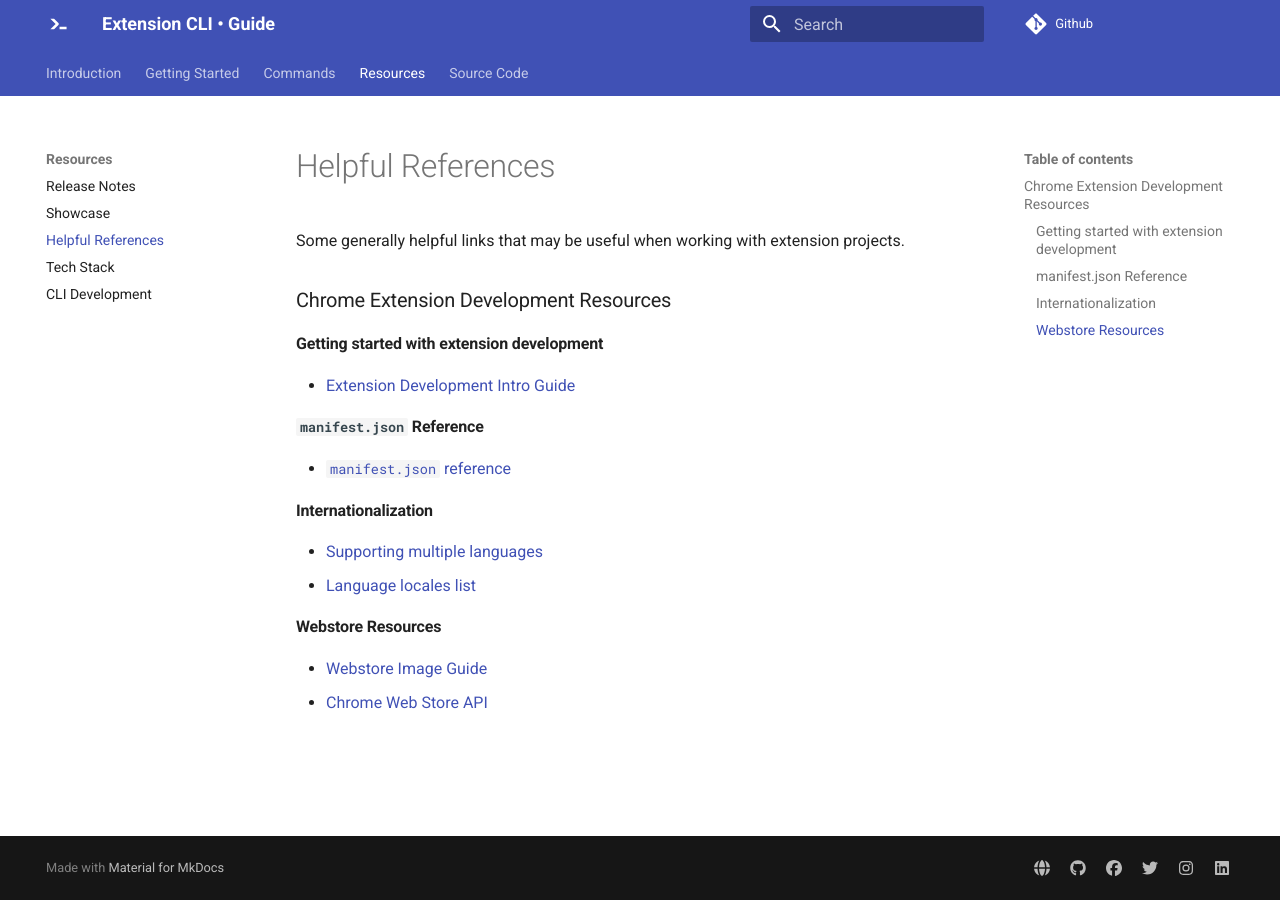
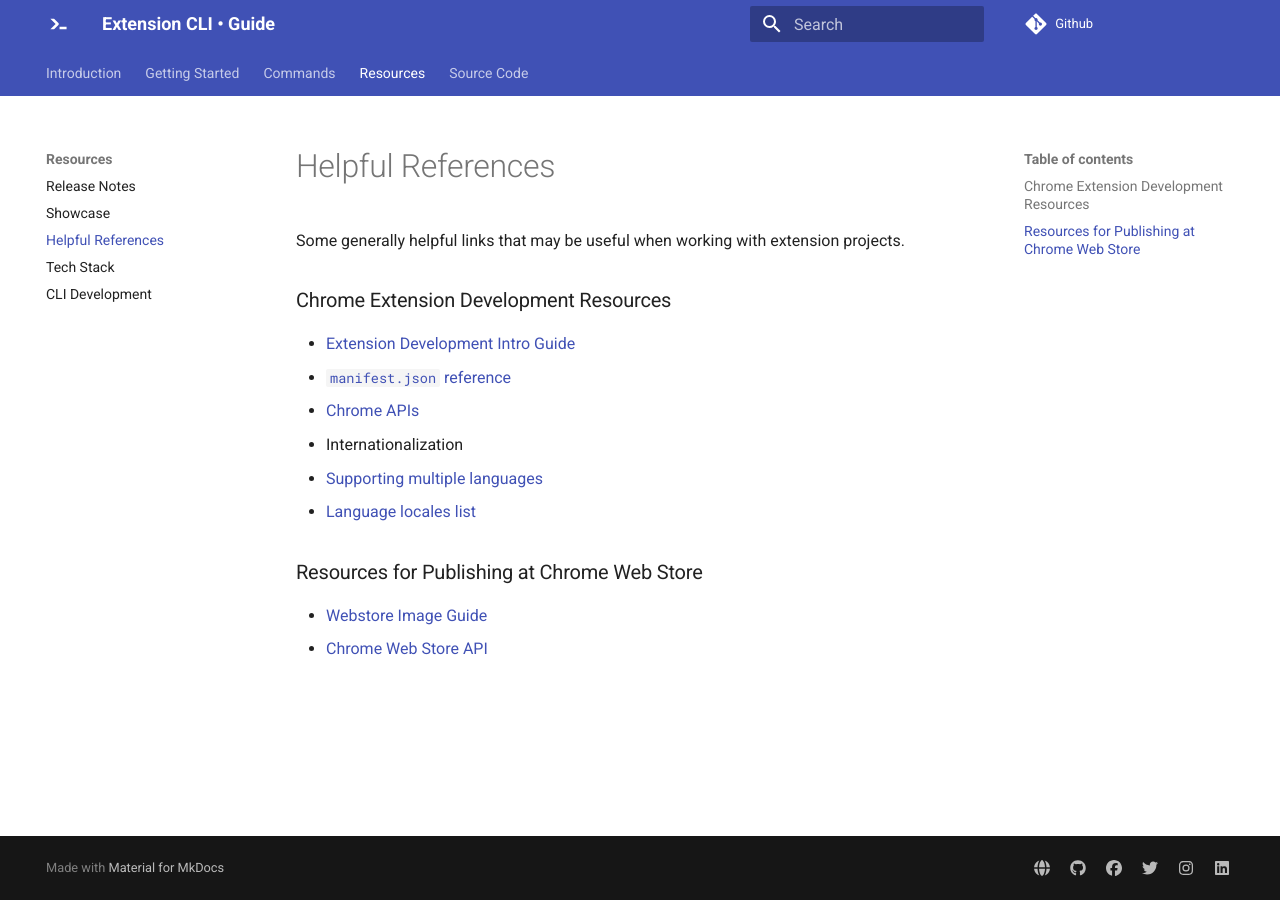
Before and after one commit to MobileFirstLLC/extension-cli, an MkDocs documentation site: the page built from guide/12-helpful.md, in a window 1280 px wide. Built offline with MkDocs 1.6.1 and Material for MkDocs 9.7.7, drawn with Linux system fonts in a browser that asks for light colours; comment, search, counter and statistics services are not loaded.

Commit message:
Update 12-helpful.md

```diff
--- a/guide/12-helpful.md
+++ b/guide/12-helpful.md
@@ -4,18 +4,14 @@
 
 ### Chrome Extension Development Resources
 
-#### Getting started with extension development
 - [Extension Development Intro Guide](https://developer.chrome.com/extensions/getstarted)
+- [`manifest.json` reference](https://developer.chrome.com/extensions/manifest)
+- [Chrome APIs](https://developer.chrome.com/extensions/api_index)
+- Internationalization
+  - [Supporting multiple languages](https://developer.chrome.com/extensions/i18n)
+  - [Language locales list](https://developers.google.com/admin-sdk/directory/v1/languages)
 
-#### `manifest.json` Reference
-- [`manifest.json` reference](https://developer.chrome.com/extensions/manifest)
-
-#### Internationalization
-
-- [Supporting multiple languages](https://developer.chrome.com/extensions/i18n)
-- [Language locales list](https://developers.google.com/admin-sdk/directory/v1/languages)
-
-#### Webstore Resources
+### Resources for Publishing at Chrome Web Store
 
 - [Webstore Image Guide](https://developer.chrome.com/webstore/images)
 - [Chrome Web Store API](https://developer.chrome.com/webstore/api_index)
```
